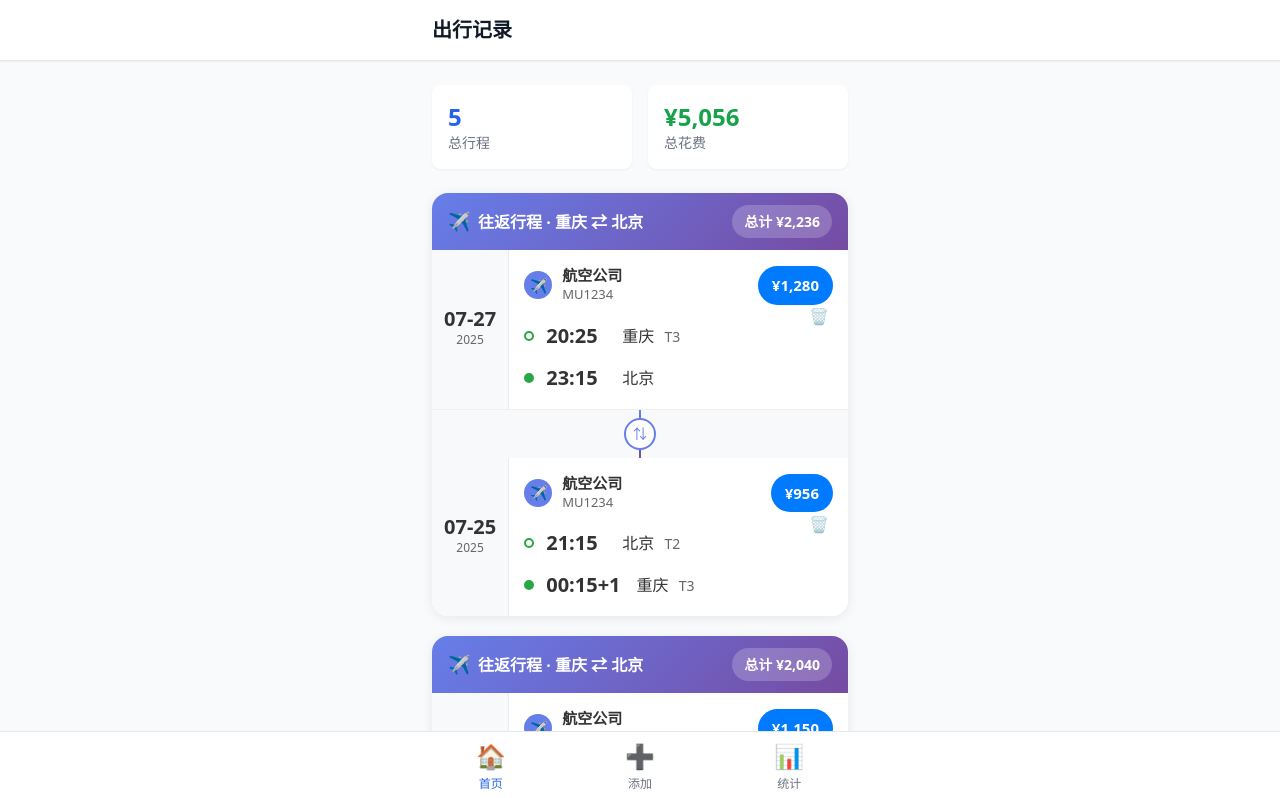
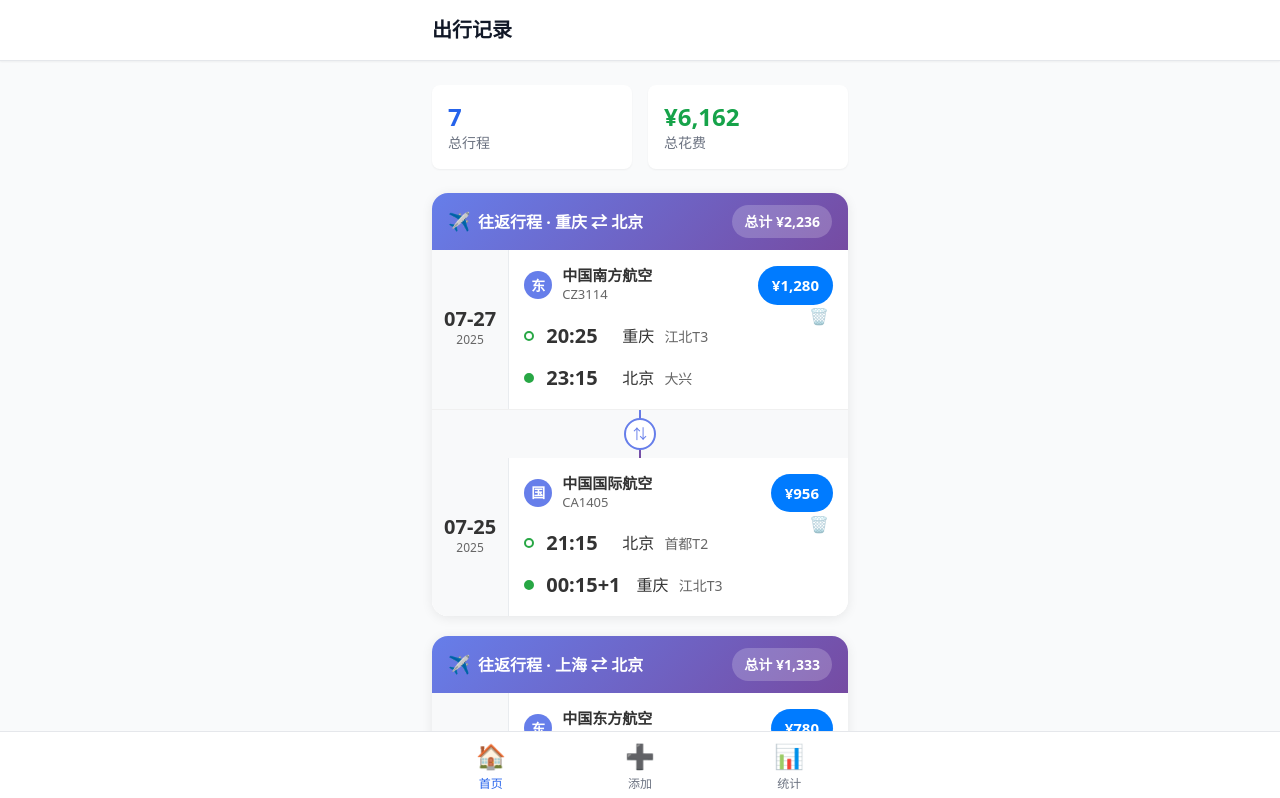
Before and after one commit to xiaoti12/simple_transport, a Vue app: page / in a window 1280 px wide. Shown: the top 798 px of the page. Built offline with nearby package versions, Linux system fonts and the light colour scheme.

Commit message:
航空公司&机场信息优化

```diff
--- a/src/components/TripCard.vue
+++ b/src/components/TripCard.vue
@@ -107,11 +107,50 @@ function getAirlineColor() {
 
 function getAirlineShort() {
   if (props.trip.type === 'train') return '🚄'
-  if (props.trip.type === 'flight') return '✈️'
-  return '🚇'
+
+  // 使用航空公司名称的首个汉字作为图标
+  if (props.trip.airline) {
+    // 提取公司名称中的关键字符
+    const airlineNames: Record<string, string> = {
+      '中国国际航空': '国',
+      '中国东方航空': '东',
+      '中国南方航空': '南',
+      '海南航空': '海',
+      '深圳航空': '深',
+      '四川航空': '川',
+      '厦门航空': '厦',
+      '春秋航空': '春',
+      '吉祥航空': '吉',
+      '山东航空': '鲁',
+      '天津航空': '津',
+      '首都航空': '首',
+      '西部航空': '西',
+      '祥鹏航空': '祥',
+      '九元航空': '九',
+      '联合航空': '联'
+    }
+
+    // 查找匹配的航空公司
+    for (const [airline, shortName] of Object.entries(airlineNames)) {
+      if (props.trip.airline.includes(airline.slice(-3))) { // 匹配后三个字如"国际航空"
+        return shortName
+      }
+    }
+
+    // 如果没有匹配到，返回第一个汉字
+    const firstChar = props.trip.airline.charAt(0)
+    if (/[\u4e00-\u9fff]/.test(firstChar)) {
+      return firstChar
+    }
+  }
+
+  return '✈️'
 }
 
 function getAirlineName() {
+  if (props.trip.airline) {
+    return props.trip.airline
+  }
   if (props.trip.type === 'train') {
     return '高速铁路'
   }
@@ -119,6 +158,9 @@ function getAirlineName() {
 }
 
 function getFlightNumber() {
+  if (props.trip.flightNumber) {
+    return props.trip.flightNumber
+  }
   if (props.trip.type === 'train') {
     return 'G1234'
   }
@@ -139,19 +181,18 @@ function getStatusStyle() {
 }
 
 function getTerminalInfo(station: string) {
-  // 提取T+数字格式的航站楼信息
-  const terminalMatch = station.match(/[T]\d+/i)
-  if (terminalMatch) {
-    return terminalMatch[0].toUpperCase()
+  // 去掉城市名前缀，返回完整的机场/车站名称
+  const cityPrefixes = ['北京', '上海', '重庆', '广州', '深圳', '成都', '杭州', '西安', '南京', '武汉', '天津', '苏州']
+
+  let cleanStation = station
+  for (const city of cityPrefixes) {
+    if (station.startsWith(city)) {
+      cleanStation = station.slice(city.length)
+      break
+    }
   }
 
-  // 提取火车站站名
-  if (station.includes('南站')) return '南站'
-  if (station.includes('北站')) return '北站'
-  if (station.includes('东站')) return '东站'
-  if (station.includes('西站')) return '西站'
-
-  return ''
+  return cleanStation || ''
 }
 </script>
 
--- a/src/types/index.ts
+++ b/src/types/index.ts
@@ -15,6 +15,8 @@ export interface TripRecord {
   price: number
   status: 'used' | 'unused'
   createdAt: string
+  airline?: string // 航空公司或铁路公司
+  flightNumber?: string // 航班号或车次号
 }
 
 export interface AIConfig {
--- a/src/utils/sampleData.ts
+++ b/src/utils/sampleData.ts
@@ -17,7 +17,9 @@ export const sampleTrips: TripRecord[] = [
     },
     price: 1280,
     status: 'used',
-    createdAt: '2025-07-25T10:00:00Z'
+    createdAt: '2025-07-25T10:00:00Z',
+    airline: '中国南方航空',
+    flightNumber: 'CZ3114'
   },
   {
     id: '2',
@@ -35,7 +37,9 @@ export const sampleTrips: TripRecord[] = [
     },
     price: 956,
     status: 'used',
-    createdAt: '2025-07-23T15:30:00Z'
+    createdAt: '2025-07-23T15:30:00Z',
+    airline: '中国国际航空',
+    flightNumber: 'CA1405'
   },
   {
     id: '3',
@@ -53,7 +57,9 @@ export const sampleTrips: TripRecord[] = [
     },
     price: 780,
     status: 'used',
-    createdAt: '2025-07-11T09:15:00Z'
+    createdAt: '2025-07-11T09:15:00Z',
+    airline: '中国东方航空',
+    flightNumber: 'MU5138'
   },
   {
     id: '4',
@@ -71,7 +77,9 @@ export const sampleTrips: TripRecord[] = [
     },
     price: 1150,
     status: 'used',
-    createdAt: '2025-05-18T14:20:00Z'
+    createdAt: '2025-05-18T14:20:00Z',
+    airline: '海南航空',
+    flightNumber: 'HU7148'
   },
   {
     id: '5',
@@ -89,6 +97,48 @@ export const sampleTrips: TripRecord[] = [
     },
     price: 890,
     status: 'unused',
-    createdAt: '2025-05-01T16:45:00Z'
+    createdAt: '2025-05-01T16:45:00Z',
+    airline: '春秋航空',
+    flightNumber: '9C8813'
+  },
+  {
+    id: '6',
+    type: 'train',
+    date: '2025-06-15',
+    departure: {
+      time: '08:30',
+      city: '北京',
+      station: '北京西站'
+    },
+    arrival: {
+      time: '14:15',
+      city: '上海',
+      station: '上海虹桥站'
+    },
+    price: 553,
+    status: 'used',
+    createdAt: '2025-06-13T11:20:00Z',
+    airline: '中国国家铁路',
+    flightNumber: 'G101'
+  },
+  {
+    id: '7',
+    type: 'train',
+    date: '2025-06-18',
+    departure: {
+      time: '16:05',
+      city: '上海',
+      station: '上海虹桥站'
+    },
+    arrival: {
+      time: '21:33',
+      city: '北京',
+      station: '北京南站'
+    },
+    price: 553,
+    status: 'used',
+    createdAt: '2025-06-16T14:30:00Z',
+    airline: '中国国家铁路',
+    flightNumber: 'G150'
   }
 ]
--- a/src/views/AddView.vue
+++ b/src/views/AddView.vue
@@ -154,6 +154,30 @@
             </div>
           </div>
 
+          <!-- 航班/车次信息 -->
+          <div class="grid grid-cols-2 gap-3">
+            <div>
+              <label class="block text-sm font-medium text-gray-700 mb-1">
+                {{ form.type === 'flight' ? '航空公司' : '铁路公司' }}
+              </label>
+              <input
+                v-model="form.airline"
+                :placeholder="form.type === 'flight' ? '中国东方航空' : '中国国家铁路'"
+                class="w-full px-3 py-2 border border-gray-300 rounded-lg focus:ring-2 focus:ring-blue-500 focus:border-blue-500 text-sm"
+              />
+            </div>
+            <div>
+              <label class="block text-sm font-medium text-gray-700 mb-1">
+                {{ form.type === 'flight' ? '航班号' : '车次号' }}
+              </label>
+              <input
+                v-model="form.flightNumber"
+                :placeholder="form.type === 'flight' ? 'MU5138' : 'G1234'"
+                class="w-full px-3 py-2 border border-gray-300 rounded-lg focus:ring-2 focus:ring-blue-500 focus:border-blue-500 text-sm"
+              />
+            </div>
+          </div>
+
           <!-- 其他信息 -->
           <div class="grid grid-cols-2 gap-3">
             <div>
@@ -256,7 +280,9 @@ const form = reactive<Omit<TripRecord, 'id' | 'createdAt'>>({
     station: ''
   },
   price: 0,
-  status: 'unused'
+  status: 'unused',
+  airline: '',
+  flightNumber: ''
 })
 
 // 城市输入相关状态
```
Also changed, not shown: 1 other file (tests, documents, lock files or other folders).
